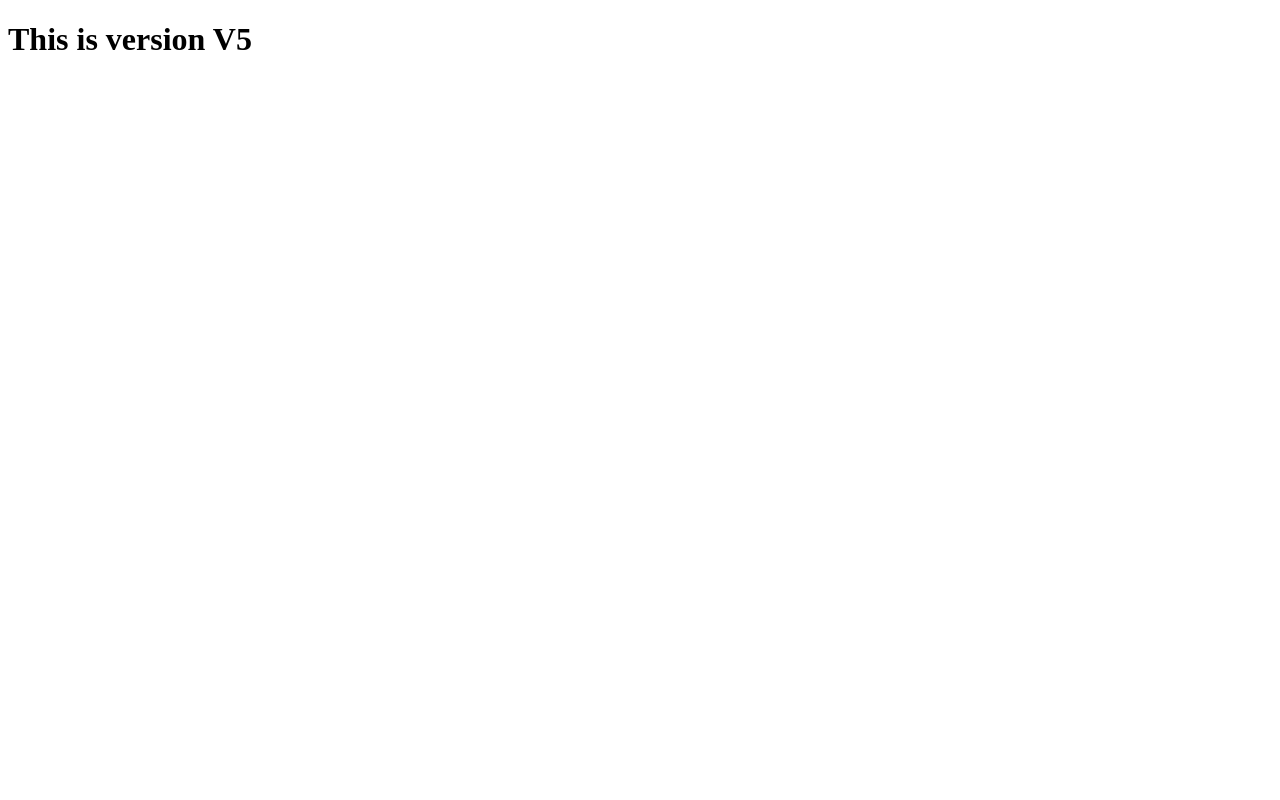
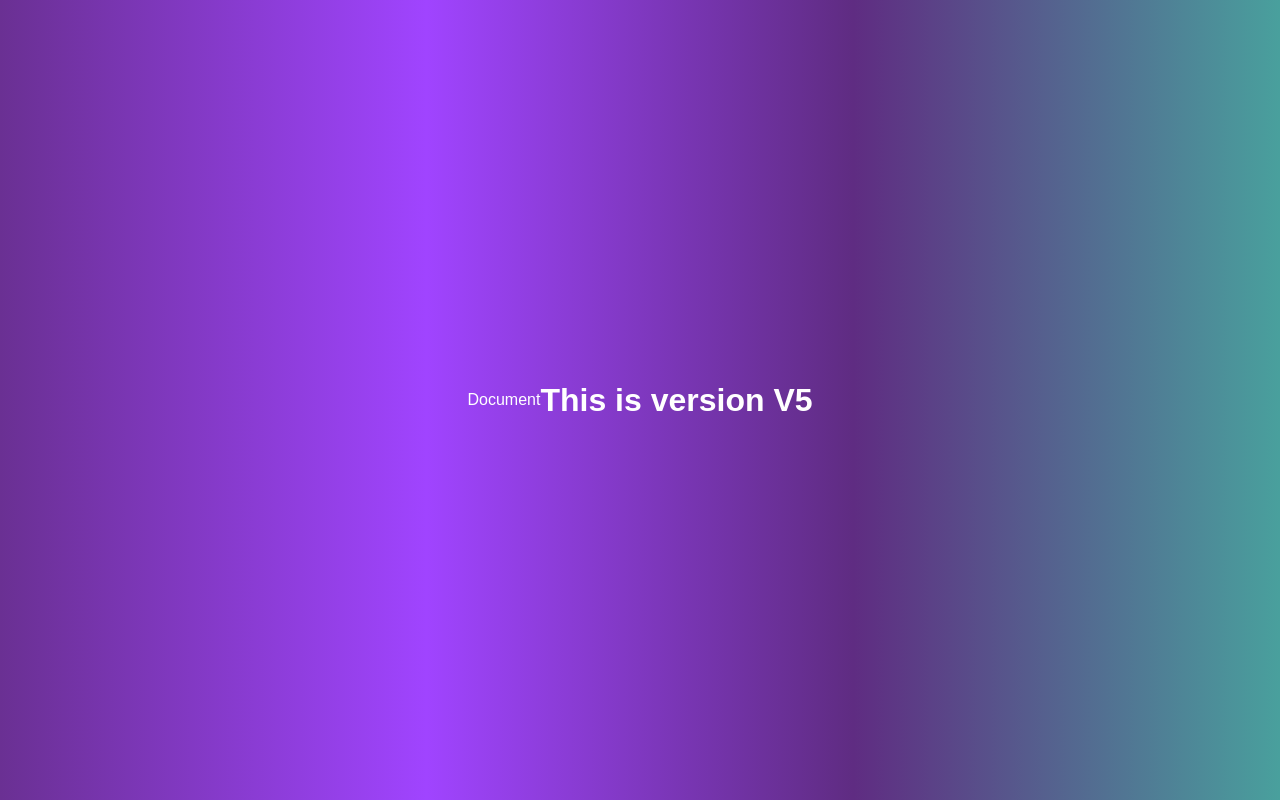
Before and after one commit to ShabujMolla/My-Repo, a plain HTML site: page index.html in a window 1280 px wide. Drawn offline with Linux system fonts and the light colour scheme.

Commit message:
Added design for website

```diff
--- a/index.html
+++ b/index.html
@@ -3,6 +3,7 @@
 <head>
     <meta charset="UTF-8">
     <meta name="viewport" content="width=device-width, initial-scale=1.0">
+    <link rel="stylesheet" href="style.css"
     <title>Document</title>
 </head>
 <body>
--- /dev/null
+++ b/style.css
@@ -0,0 +1,28 @@
+/* styles.css */
+body {
+    /* Set a gradient background from purple to teal */
+    background: linear-gradient(to right, #6a3093, #a044ff, #5f2c82, #49a09d);
+    font-family: Arial, sans-serif;
+    /* Sets a clean, modern font for the body text */
+    color: white;
+    /* Sets the text color to white for better contrast */
+    margin: 0;
+    /* Removes default margin */
+    padding: 0;
+    /* Removes default padding */
+    display: flex;
+    /* Enables flexbox layout */
+    justify-content: center;
+    /* Centers content horizontally */
+    align-items: center;
+    /* Centers content vertically */
+    height: 100vh;
+    /* Makes the body take the full height of the viewport */
+}
+
+h1 {
+    font-size: 2em;
+    /* Sets the size of the header text */
+    text-align: center;
+    /* Centers the header text */
+}
```
